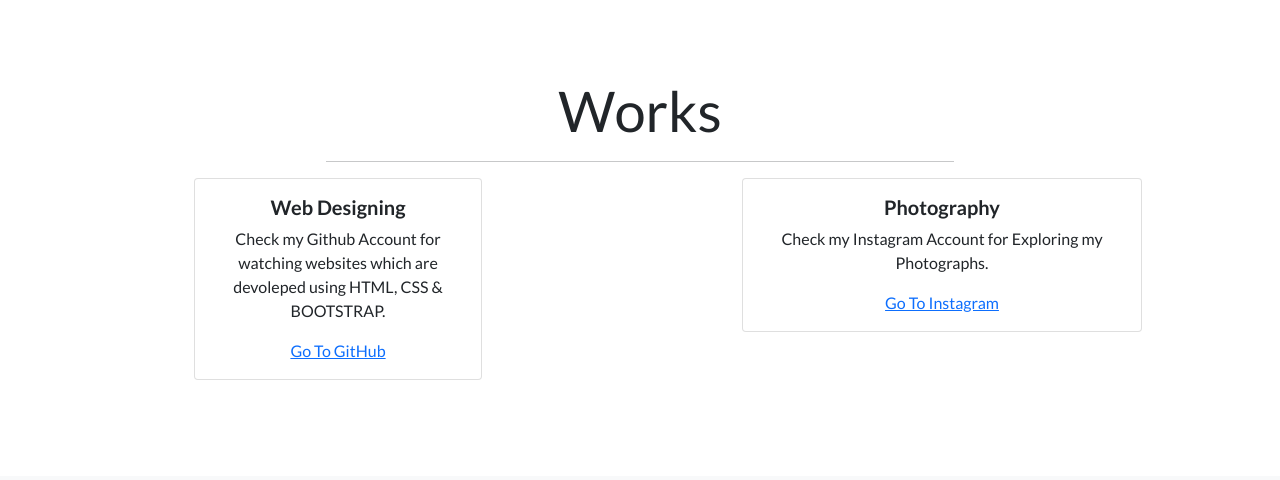
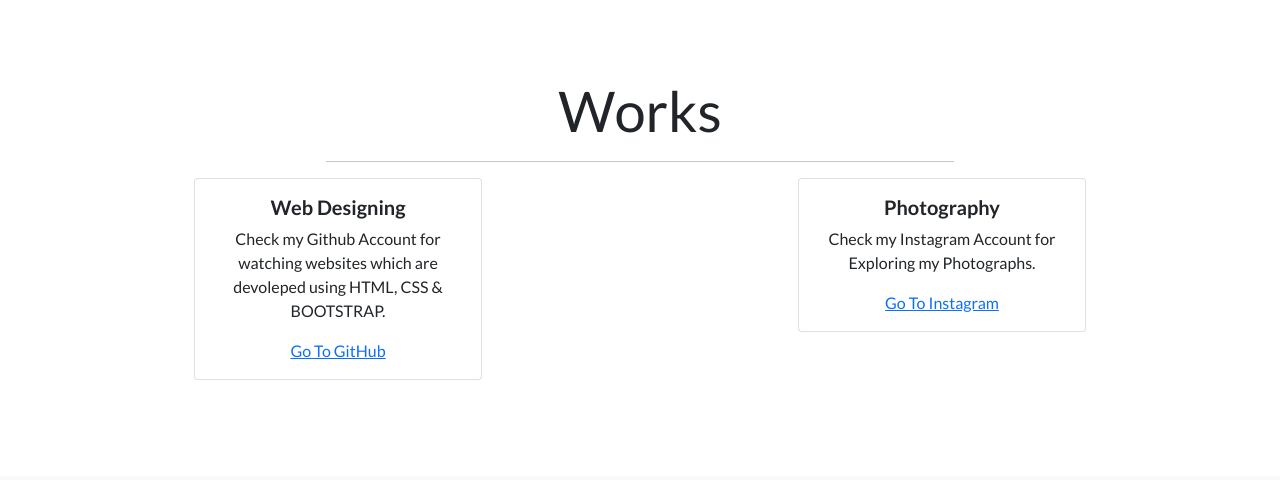
Before and after one commit to amxn-mhd/portfolio, a plain HTML site: page index.html in a window 1280 px wide. Shown: the part 2784-3264 px from the top of the page. Drawn offline with nearby package versions, Linux system fonts and the light colour scheme.

Commit message:
Add files via upload

```diff
--- a/index.html
+++ b/index.html
@@ -195,7 +195,7 @@
                       </div>
                 </div>
                 <div class="col-md-6 col-12 pb-5">
-                    <div class="card" style="width: 25rem;">
+                    <div class="card" style="width: 18rem;">
                         <div class="card-body">
                           <h5 class="card-title"><b>Photography</b></h5>
                           <p class="card-text">Check my Instagram Account for Exploring my Photographs.
```
